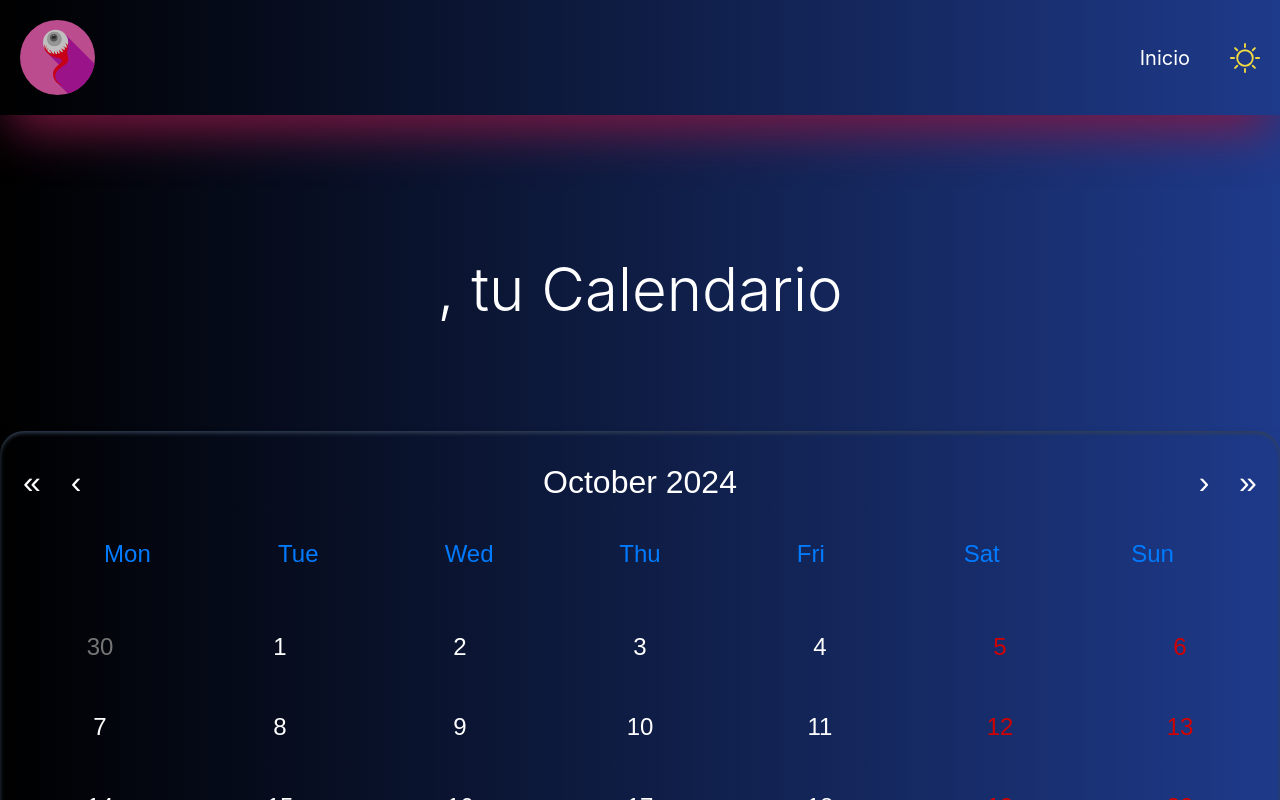
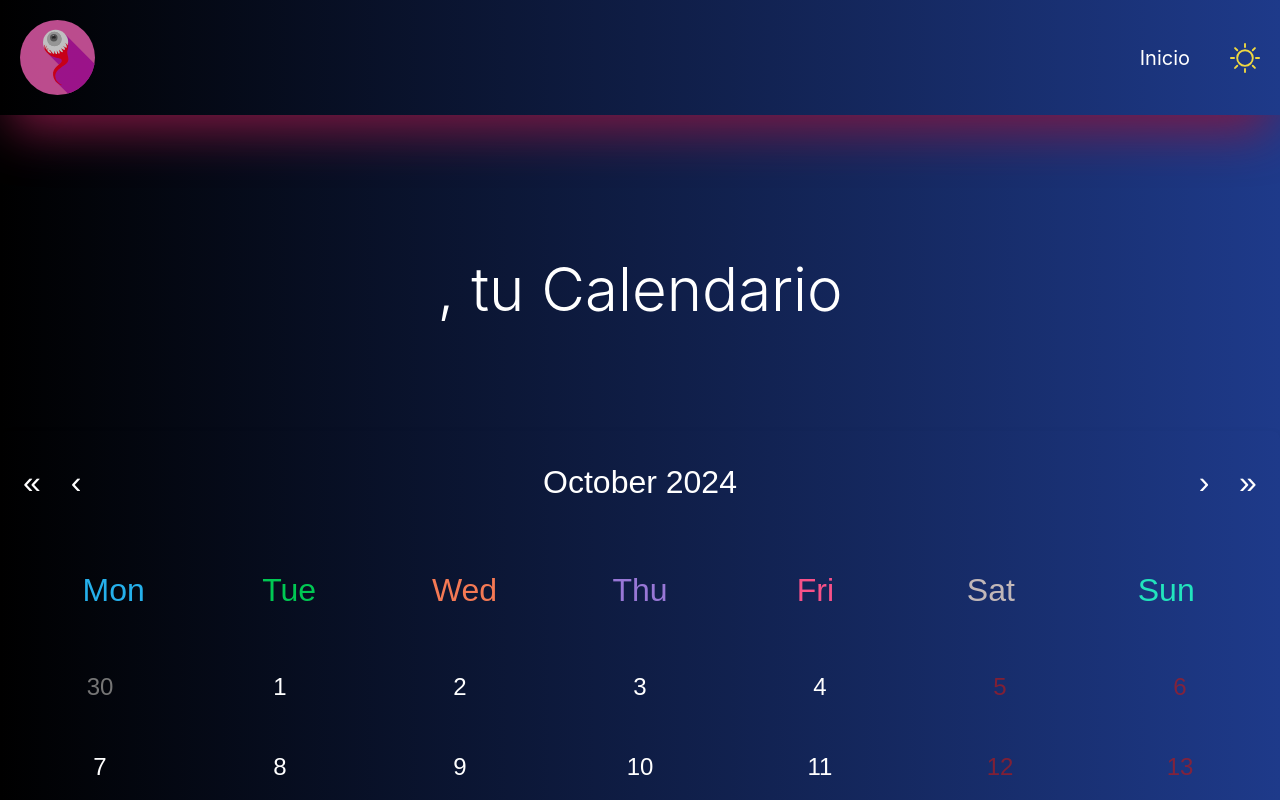
Before and after one commit to dmampel/React, a React (Vite) app: page /mycalendar in a window 1280 px wide. Shown: the top 800 px of the page. Built offline with nearby package versions, Linux system fonts and the light colour scheme.

Commit message:
cambios en calendairo
agrego color x dia a eventos

```diff
--- a/src/components/BigCalendar.jsx
+++ b/src/components/BigCalendar.jsx
@@ -9,6 +9,15 @@ export default function BigCalendar({ theme, handleClick, title }) {
     const [selectedDate, setSelectedDate] = useState(null);
     const [eventName, setEventName] = useState("");
     const [events, setEvents] = useState([]);
+    const dayColors = {
+        0: "#22e4bd", // Domingo
+        1: "#25b0eb", // Lunes
+        2: "#00c853", // Martes
+        3: "#f47954", // Miércoles
+        4: "#9877d6", // Jueves
+        5: "#f75188", // Viernes
+        6: "#c2b8b8", // Sábado
+    };
 
     // Cargar eventos desde Local Storage al iniciar el componente
     useEffect(() => {
@@ -69,29 +78,32 @@ export default function BigCalendar({ theme, handleClick, title }) {
         setEvents(updated_Events);
     };
 
+
     return (
         <div className={`${theme ? 'bg-gradient-to-l from-white to-purple-500 text-black' : 'bg-gradient-to-r from-black to-blue-900 text-white'} min-h-screen`}>
             <Header theme={theme} handleClick={handleClick} />
             <div className="app flex flex-col gap-20">
                 <h1 className="text-white font-light text-6xl text-center"><strong className="underline decoration-pink-500 capitalize">{title}</strong>, tu Calendario</h1>
                 <div className="container flex flex-col mb-16 mx-auto">
-                    <div className="calendar-container rounded-3xl text-center shadow-inner shadow-slate-700 bg-transparent">
+                    <div className="calendar-container text-center ">
+
                         <Calendar
                             value={selectedDate}
                             onClickDay={Date_Click_Fun}
-                            tileClassName={({ date }) =>
-                                selectedDate &&
-                                    date.toDateString() === selectedDate.toDateString()
+                            tileClassName={({ date }) => {
+                                const eventForDate = events.find(event => event.date.toDateString() === date.toDateString());
+                                const dayOfWeek = date.getDay(); // Obtener el día de la semana (0-6)
+
+                                if (eventForDate) {
+                                    return `event-marked-${dayOfWeek}`; // Asignar clase basada en el día de la semana
+                                }
+
+                                return selectedDate && date.toDateString() === selectedDate.toDateString()
                                     ? "selected"
-                                    : events.some(
-                                        (event) =>
-                                            event.date.toDateString() ===
-                                            date.toDateString(),
-                                    )
-                                        ? "event-marked"
-                                        : ""
-                            }
+                                    : "";
+                            }}
                         />
+
                     </div>
                     <div className="event-container mt-10 w-full">
                         <div className="event-form">
@@ -114,39 +126,42 @@ export default function BigCalendar({ theme, handleClick, title }) {
                         {events.length > 0 && (
                             <div className="event-list mt-10">
                                 <h2 className="mb-5 text-xl font-light">Eventos Actuales</h2>
-                                <div className="event-cards flex flex-row">
-                                    {events.map((event) => (
-                                        <div key={event.id} className="event-card rounded-3xl flex flex-col items-center justify-center">
+                                <div className="event-cards flex flex-row gap-4">
+                                    {events
+                                        .sort((a, b) => new Date(a.date) - new Date(b.date)) // Ordenar los eventos por fecha
+                                        .map((event) => {
+                                            const dayOfWeek = new Date(event.date).getDay(); // Obtener el día de la semana del evento
+                                            const backgroundColor = dayColors[dayOfWeek]; // Asignar color basado en el día
+
+                                            return (
+                                                <div
+                                                    key={event.id}
+                                                    className="event-card rounded-3xl flex flex-col items-center justify-center shadow-2xl shadow-black"
+                                                    style={{ backgroundColor }} // Aplicar color de fondo al evento
+                                                >
                                                     <div className="event-card-body">
-                                                <p className="event-title text-xl text-white capitalize">{event.title}</p>
+                                                        <p className="event-title font-medium text-xl text-white capitalize">{event.title}</p>
                                                     </div>
                                                     <div className="event-card-header flex flex-col justify-between items-center gap-2">
-                                                <span className="event-date">{event.date.toDateString()}</span>
-                                                <div className=" flex flex-row gap-6">
+                                                        <span className="event-date">{new Date(event.date).toDateString()}</span>
+                                                        <div className="flex flex-row gap-6">
                                                             <button
-                                                        className=" text-blue-500 text-2xl hover:scale-150 transition hover:text-blue-900"
-                                                        onClick={() =>
-                                                            Update_Event_Fun(
-                                                                event.id,
-                                                                prompt("Ingresa el nuevo evento"),
-                                                            )
-                                                        }
+                                                                className="text-blue-500 text-2xl hover:scale-150 transition hover:text-blue-900"
+                                                                onClick={() => Update_Event_Fun(event.id, prompt("Ingresa el nuevo evento"))}
                                                             >
                                                                 <CiEdit />
                                                             </button>
                                                             <button
-                                                        className=" text-red-500 text-2xl hover:scale-150 transition hover:text-red-900"
-                                                        onClick={() =>
-                                                            Delete_Event_Fun(event.id)
-                                                        }
+                                                                className="text-[#830a0a] text-2xl hover:scale-150 transition hover:text-red-900"
+                                                                onClick={() => Delete_Event_Fun(event.id)}
                                                             >
                                                                 <VscTrash />
                                                             </button>
                                                         </div>
                                                     </div>
-
                                                 </div>
-                                    ))}
+                                            );
+                                        })}
                                 </div>
                             </div>
                         )}
--- a/src/styles/calendarStyles.css
+++ b/src/styles/calendarStyles.css
@@ -187,7 +187,7 @@
 .react-calendar__navigation {
   display: flex;
   height: 44px;
-  margin-bottom: 1rem;
+  margin-bottom: 3rem;
   padding-top: 2rem;
 
 }
@@ -215,14 +215,16 @@
   text-align: center;
   text-transform: uppercase;
   font-size: x-large;
-  padding: 2rem;
+  padding: 1rem;
   font-weight: lighter;
   text-decoration: none;
   color: #007bff;
 }
 
 .react-calendar__month-view__weekdays__weekday {
-  padding: 0.5em;
+  font-size: xx-large;
+  font-weight: bold;
+  padding: 2rem 1rem;
 }
 
 .react-calendar__month-view__weekNumbers .react-calendar__tile {
@@ -234,7 +236,7 @@
 }
 
 .react-calendar__month-view__days__day--weekend {
-  color: #d10000;
+  color: #b61a1aa8;
 }
 
 .react-calendar__month-view__days__day--neighboringMonth {
@@ -271,10 +273,7 @@
   color: #ff267f
 }
 
-.react-calendar__tile--active {
-  background: #007bff;
-  color: white;
-}
+
 
 .event-form {
   margin-bottom: 20px;
@@ -301,7 +300,7 @@
 }
 
 .create-btn:hover {
-  background-color: #e90d69;
+  background-color: #ac0b4e;
 }
 
 .event-list {
@@ -341,15 +340,99 @@
   display: flex;
 }
 
-.selected {
-  background-color: transparent;
-  color: #ff267f;
-
+/* Estilo para los días que tienen eventos */
+.event-marked abbr {
+  background-color: #00c853;
+  color: white;
+  border-radius: 50%;
+  border: 2px solid #004d40;
+  padding: 0.5rem;
 }
 
-.event-marked {
-  background-color:  green;
+/* Estilo adicional cuando se selecciona un día */
+.selected abbr{
+  background-color: transparent;
+  color: white;
+  border-radius: 50%;
+  border: 2px solid #ac0b4e;
+  padding: 0.5rem;
+}
 
+.event-marked-0 abbr{ /* Domingo */
+  background-color: #22e4bd;
   color: white;
+  border-radius: 50%;
+  border: 2px solid #099795;
+  padding: 0.5rem;
+}
 
+.event-marked-1 abbr{ /* Lunes */
+  background-color: #25b0eb;
+  color: white;
+  border-radius: 50%;
+  border: 2px solid #0f5c9f;
+  padding: 0.5rem;
 }
+
+.event-marked-2 abbr{ /* Martes */
+  background-color: #00c853;
+  color: white;
+  border-radius: 50%;
+  border: 2px solid #004d40;
+  padding: 0.5rem;
+}
+
+.event-marked-3 abbr{ /* Miércoles */
+  background-color: #f47954;
+  color: white;
+  border-radius: 50%;
+  border: 2px solid #83260a;
+  padding: 0.5rem;
+}
+
+.event-marked-4 abbr{ /* Jueves */
+  background-color: #9877d6;
+  color: white;
+  border-radius: 50%;
+  border: 2px solid #4527a0;
+  padding: 0.5rem;
+}
+
+.event-marked-5 abbr{ /* Viernes */
+  background-color: #f75188;
+  color: white;
+  border-radius: 50%;
+  border: 2px solid #ad1457;
+  padding: 0.5rem;
+}
+
+.event-marked-6 abbr{ /* Sábado */
+  background-color: #c2b8b8;
+  color: white;
+  border-radius: 50%;
+  border: 2px solid #545453;
+  padding: 0.5rem;
+}
+
+/* Estilos para los días de la semana en el encabezado */
+.react-calendar__month-view__weekdays__weekday:nth-child(1) {
+  color: #25b0eb; /* Lunes */
+}
+.react-calendar__month-view__weekdays__weekday:nth-child(2) {
+  color: #00c853; /* Martes */
+}
+.react-calendar__month-view__weekdays__weekday:nth-child(3) {
+  color: #f47954; /* Miércoles */
+}
+.react-calendar__month-view__weekdays__weekday:nth-child(4) {
+  color: #9877d6; /* Jueves */
+}
+.react-calendar__month-view__weekdays__weekday:nth-child(5) {
+  color: #f75188; /* Viernes */
+}
+.react-calendar__month-view__weekdays__weekday:nth-child(6) {
+  color: #c2b8b8; /* Sábado */
+}
+.react-calendar__month-view__weekdays__weekday:nth-child(7) {
+  color: #22e4bd; /* Domingo */
+}
```
Lines whose indentation alone changed are shown as unchanged.
